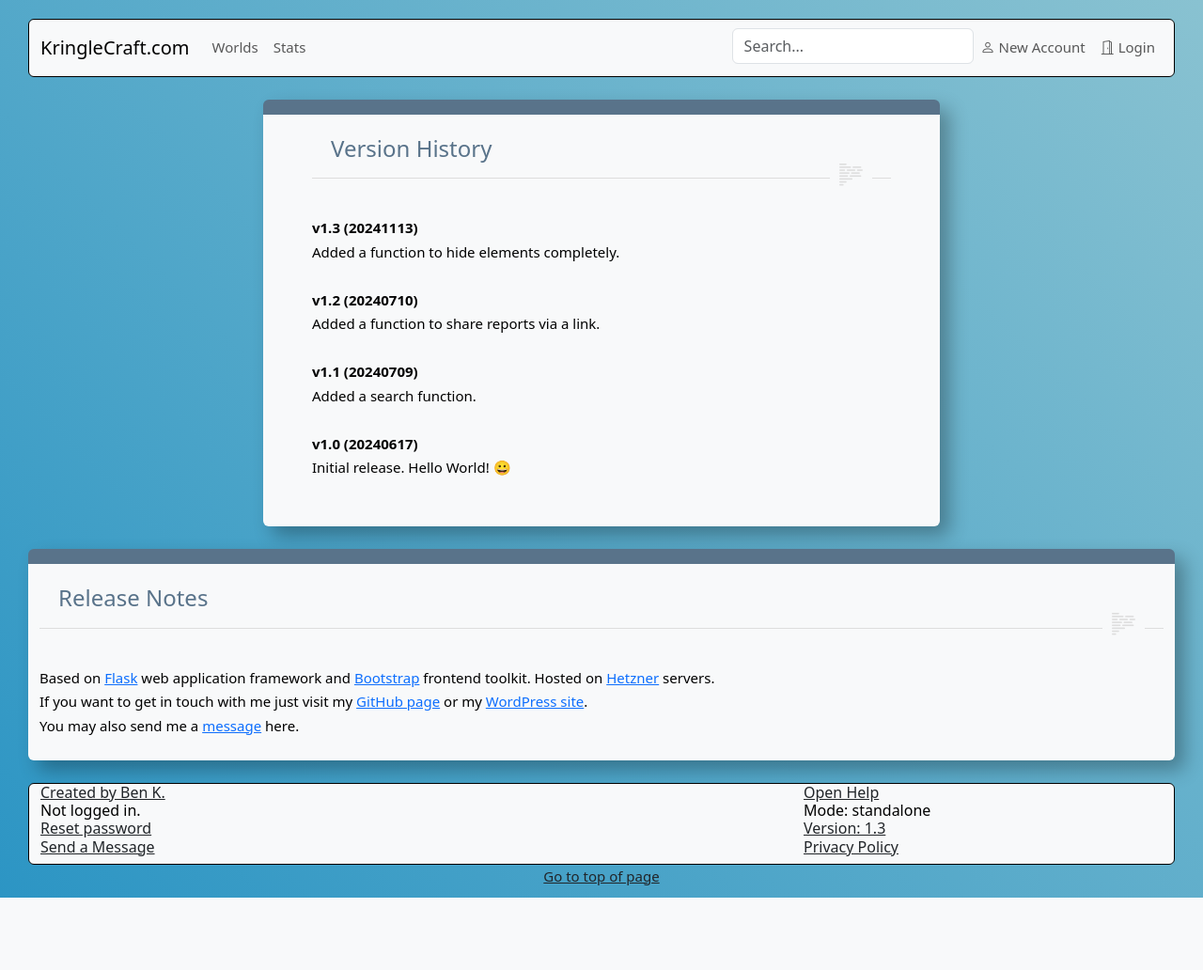
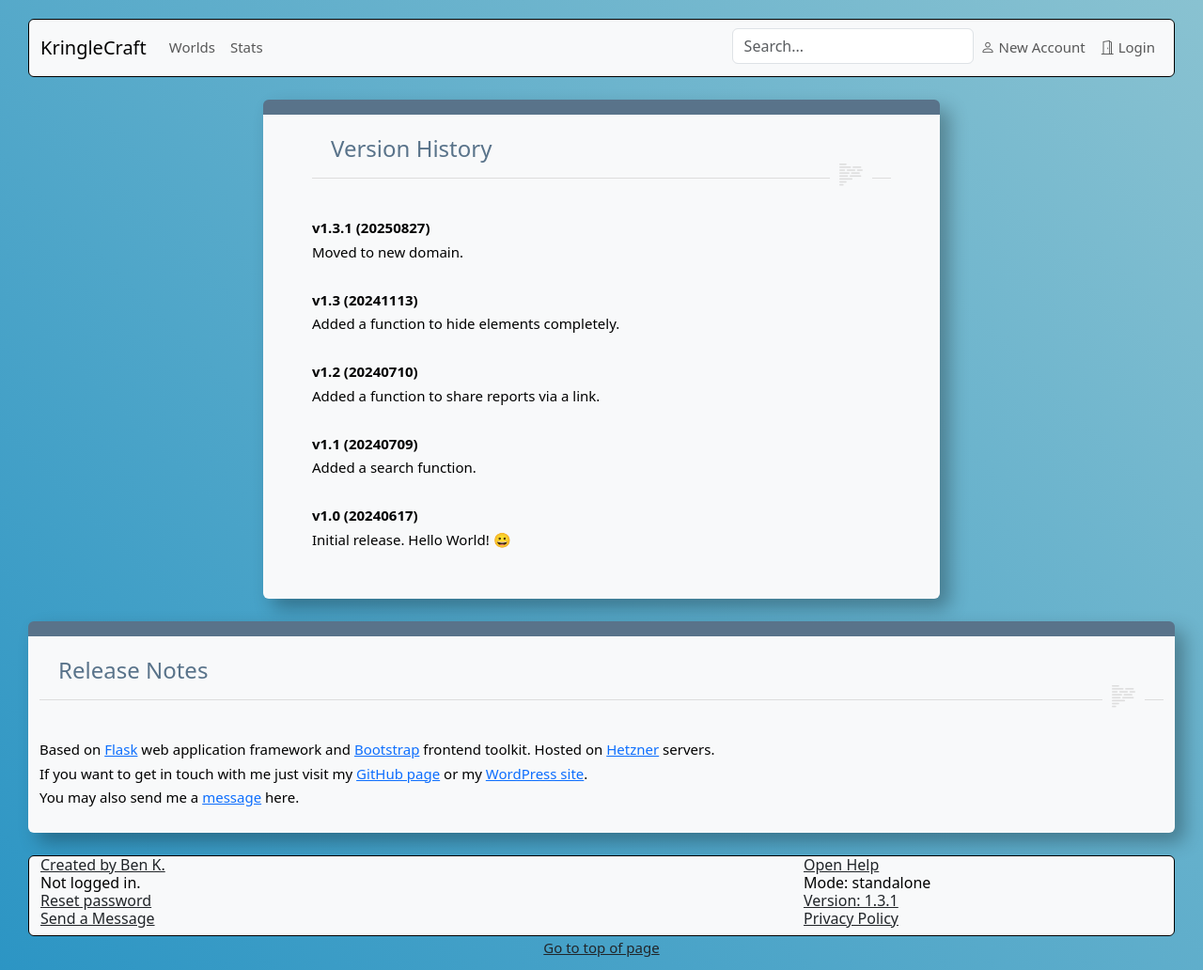
Before and after one commit to benjamin-bk-krueger/kringlecraft, a Flask app: page /release in a window 1280 px wide. Shown: the whole page at 94% size. Before the commit the page ends 955 px from the top, so only its background shows below. Run offline with Flask 3, Linux system fonts and the light colour scheme; some libraries are stand-ins or nearby versions.

Commit message:
Moved to a new domain

```diff
--- a/kringlecraft/app.py
+++ b/kringlecraft/app.py
@@ -99,7 +99,7 @@ def setup_mail_logger():
             mailhost=app.config["app.mail_server"],
             fromaddr=app.config["app.mail_sender"],
             toaddrs=[app.config["app.mail_admin"]],
-            subject='kringlecraft.com: Application Error'
+            subject='craft.kringle.info: Application Error'
         )
         mail_handler.setLevel(logging.ERROR)
         mail_handler.setFormatter(logging.Formatter(
--- a/kringlecraft/cfg/kringle.json
+++ b/kringlecraft/cfg/kringle.json
@@ -2,8 +2,8 @@
   "version": 1,
   "app": {
     "mode": "standalone",
-    "release": "1.3",
-    "date": "2024-09-09",
+    "release": "1.3.1",
+    "date": "2025-08-27",
     "mail_enable": "false",
     "mail_sender": "mail@localhost",
     "mail_admin": "admin@localhost",
--- a/kringlecraft/templates/home/index.html
+++ b/kringlecraft/templates/home/index.html
@@ -8,7 +8,7 @@
         {#  Page header #}
         <div class="rounded">
             <br>
-            Welcome to <b>KringleCraft.com</b> <i>/ˈkrɪŋ.ɡəl krɑːft ˈkɑːm/</i>. An online CTF solution editor and report generator inspired by <a class="link-primary" href="https://www.sans.org/mlp/holiday-hack-challenge/">SANS Holiday Hack Challenge &amp; KringleCon</a>.<br>
+            Welcome to <b>KringleCraft</b> <i>/ˈkrɪŋ.ɡəl krɑːft/</i>. An online CTF solution editor and report generator inspired by <a class="link-primary" href="https://www.sans.org/mlp/holiday-hack-challenge/">SANS Holiday Hack Challenge &amp; KringleCon</a>.<br>
             Makes creating solutions and reports easy and fun 😀<br>
             <br>
         </div>
@@ -21,7 +21,7 @@
 
                 {# First static slide #}
                 <div class="carousel-item active">
-                    <a href="{{ url_for('data.worlds') }}"><img class="img-fluid d-block mx-auto rounded img-restricted-lg" src="{{ url_for('static', filename='img/kringle_logo.jpg') }}" alt="KringleCraft.com Logo"></a>
+                    <a href="{{ url_for('data.worlds') }}"><img class="img-fluid d-block mx-auto rounded img-restricted-lg" src="{{ url_for('static', filename='img/kringle_logo.jpg') }}" alt="KringleCraft Logo"></a>
                 </div>
 
                 {# Dynamic slides for all worlds #}
--- a/kringlecraft/templates/home/release.html
+++ b/kringlecraft/templates/home/release.html
@@ -10,6 +10,8 @@
             <div class="my-2 fs-4 c-title">Version History</div>
             <div class="underline"><span><i class="bi bi-body-text" aria-hidden="true"></i></span></div>
             <div>
+                <b>v1.3.1 (20250827)</b><br>
+                Moved to new domain.<br><br>
                 <b>v1.3 (20241113)</b><br>
                 Added a function to hide elements completely.<br><br>
                 <b>v1.2 (20240710)</b><br>
--- a/kringlecraft/templates/report/full.html
+++ b/kringlecraft/templates/report/full.html
@@ -20,7 +20,7 @@
                     <div class="card-body">
                         <h5 class="card-title" id="world-start">About this Report</h5>
                         <p class="card-text">
-                            This report was created on <a class="link-primary" href="https://www.kringlecraft.com">KringleCraft.com</a>, <i>/ˈkrɪŋ.ɡəl krɑːft ˈkɑːm/</i>. An online CTF solution editor and report generator inspired by <a class="link-primary" href="https://www.sans.org/mlp/holiday-hack-challenge/">SANS Holiday Hack Challenge &amp; KringleCon</a>.<br>
+                            This report was created on <a class="link-primary" href="https://craft.kringle.info">KringleCraft</a>, <i>/ˈkrɪŋ.ɡəl krɑːft/</i>. An online CTF solution editor and report generator inspired by <a class="link-primary" href="https://www.sans.org/mlp/holiday-hack-challenge/">SANS Holiday Hack Challenge &amp; KringleCon</a>.<br>
                             Makes creating solutions and reports easy and fun 😀<br>
                         </p>
                     </div>
--- a/kringlecraft/templates/shared/_layout.html
+++ b/kringlecraft/templates/shared/_layout.html
@@ -3,7 +3,7 @@
     <head>
         <link rel="canonical" href="{{ get_canonical_url() }}" />
         <meta charset="UTF-8">
-        <title>KringleCraft.com - {% block title %} {% endblock %}</title>
+        <title>KringleCraft - {% block title %} {% endblock %}</title>
         <meta name="viewport" content="width=device-width, initial-scale=1.0">
 
         <!-- Bootstrap v5.3.3 -->
@@ -37,7 +37,7 @@
         {# Navigation bar which may be collapsed on smaller displays. #}
         <nav class="navbar navbar-expand-lg navbar-light bg-light rounded c-border">
             <div class="container-fluid">
-                <a class="navbar-brand" href="/">KringleCraft.com</a>
+                <a class="navbar-brand" href="/">KringleCraft</a>
                 <button class="navbar-toggler" type="button" data-bs-toggle="collapse" data-bs-target="#navbarSupportedContent" aria-controls="navbarSupportedContent" aria-expanded="false" aria-label="Toggle navigation">
                     <span class="navbar-toggler-icon"></span>
                 </button>
--- a/mkdocs.yml
+++ b/mkdocs.yml
@@ -1,5 +1,5 @@
-site_name: KringleCraft.com
-site_url: https://www.kringlecraft.com/static/doc/
+site_name: KringleCraft
+site_url: https://craft.kringle.info/static/doc/
 site_dir: ./kringlecraft/static/doc
 use_directory_urls: false
 nav:
@@ -10,7 +10,7 @@ nav:
     - Create Challenges and Solution: solution.md
     - Report Creation: report.md
     - Invitation Links: invitation.md
-    - Exit Help: 'https://www.kringlecraft.com/'
+    - Exit Help: 'https://craft.kringle.info/'
 theme: readthedocs
 markdown_extensions:
   - tables
```
Also changed, not shown: INSTALL.md (+3 -3 lines), docs/index.md (+2 -2 lines), kringlecraft/templates/home/privacy.html (+10 -10 lines), kringlecraft/templates/report/full.md (+1 -1 lines), README.md, 1 other file.
